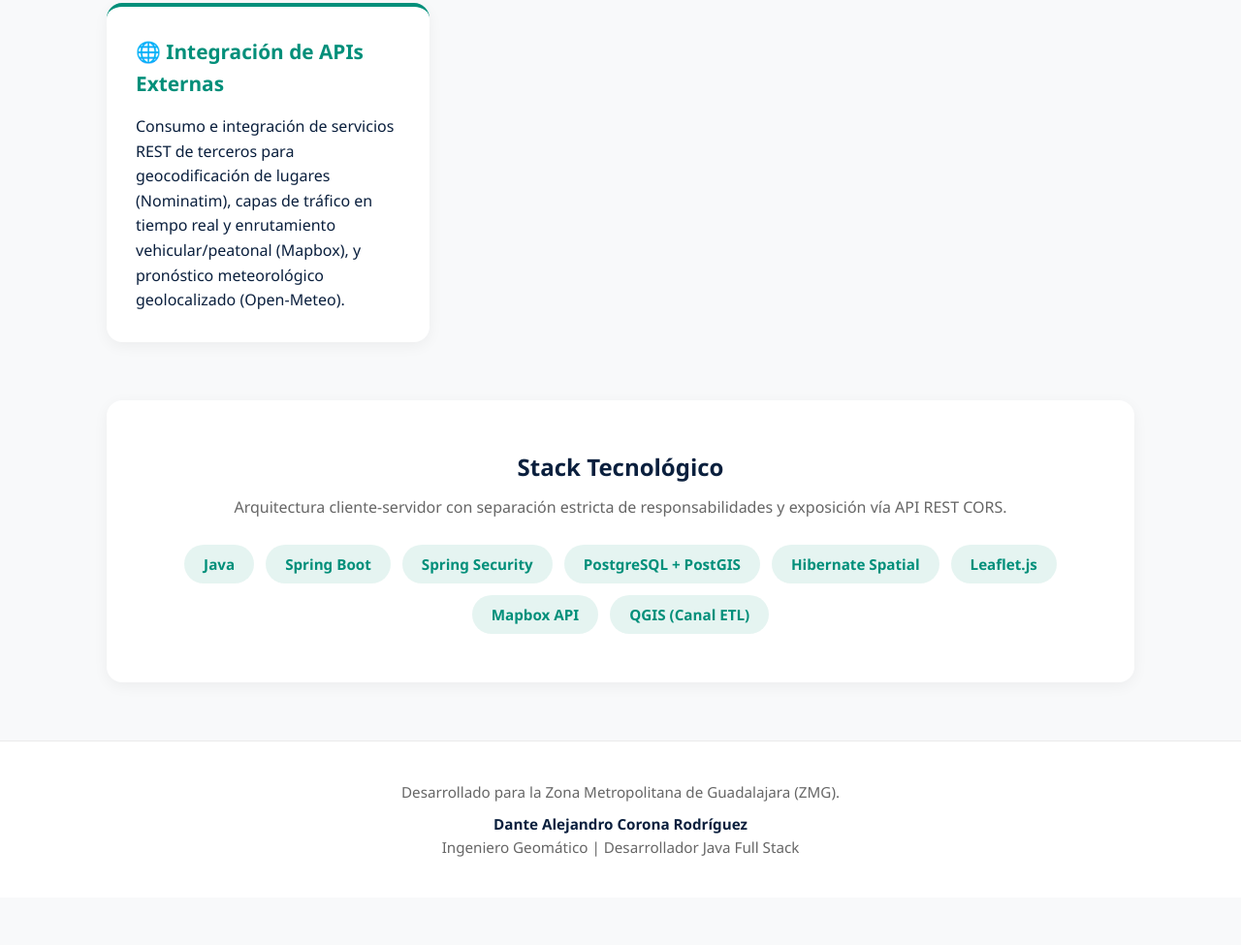
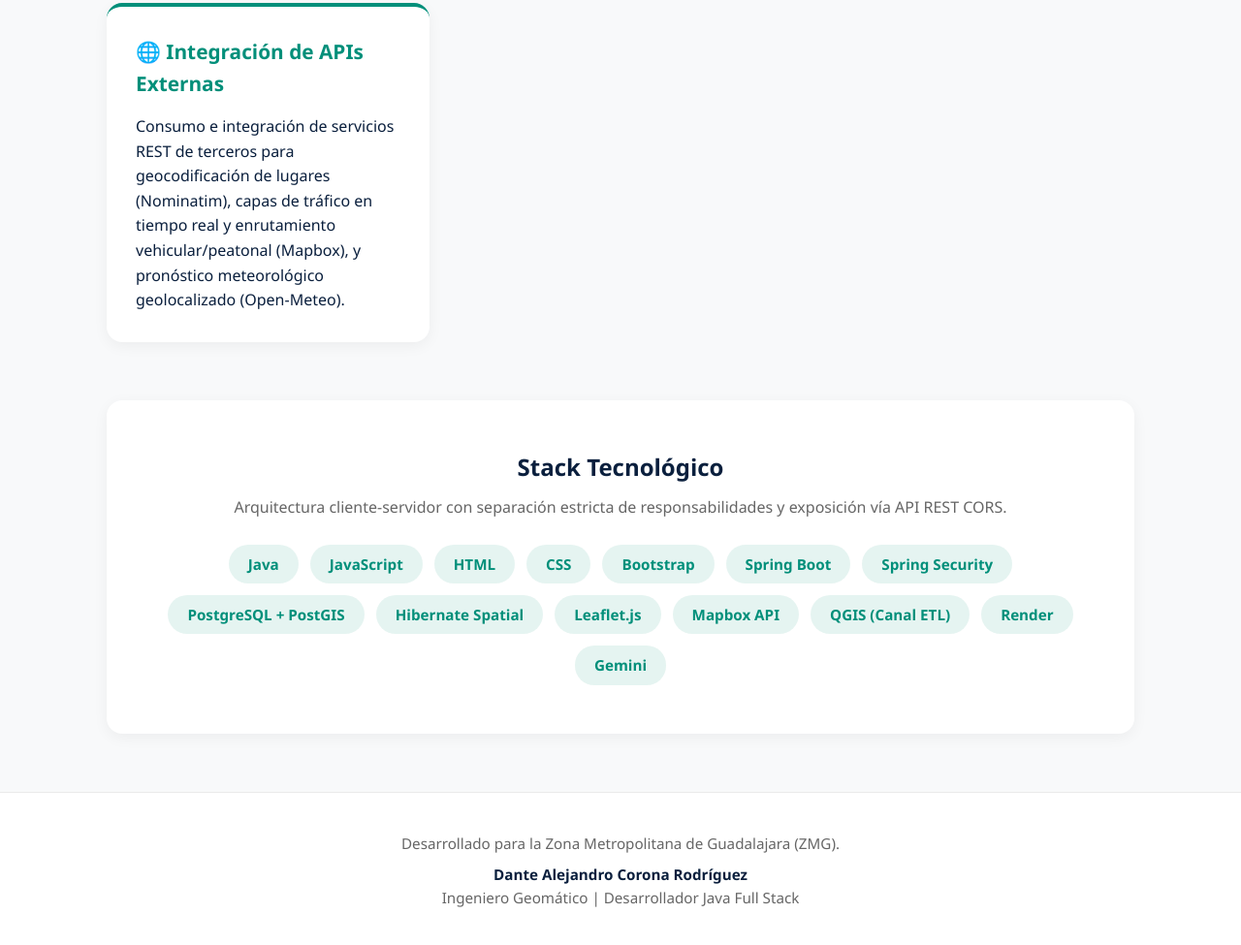
Before and after one commit to Dante-Cor/Mi-Mapa-ZMG.github.io, a plain HTML site: page index.html in a window 1280 px wide. Shown: the part 2165-3140 px from the top of the page at 97% size. Before the commit the page ends 3091 px from the top, so only its background shows below. Drawn offline with Linux system fonts and the light colour scheme.

Commit message:
Add new technology tags to index.html

```diff
--- a/index.html
+++ b/index.html
@@ -305,6 +305,10 @@
             <p style="margin-top: 10px; color: #666;">Arquitectura cliente-servidor con separación estricta de responsabilidades y exposición vía API REST CORS.</p>
             <div class="tech-tags">
                 <span class="tag">Java</span>
+                <span class="tag">JavaScript</span>
+                <span class="tag">HTML</span>
+                <span class="tag">CSS</span>
+                <span class="tag">Bootstrap</span>
                 <span class="tag">Spring Boot</span>
                 <span class="tag">Spring Security</span>
                 <span class="tag">PostgreSQL + PostGIS</span>
@@ -312,6 +316,8 @@
                 <span class="tag">Leaflet.js</span>
                 <span class="tag">Mapbox API</span>
                 <span class="tag">QGIS (Canal ETL)</span>
+                <span class="tag">Render</span>
+                <span class="tag">Gemini</span>
             </div>
         </div>
     </main>
```
